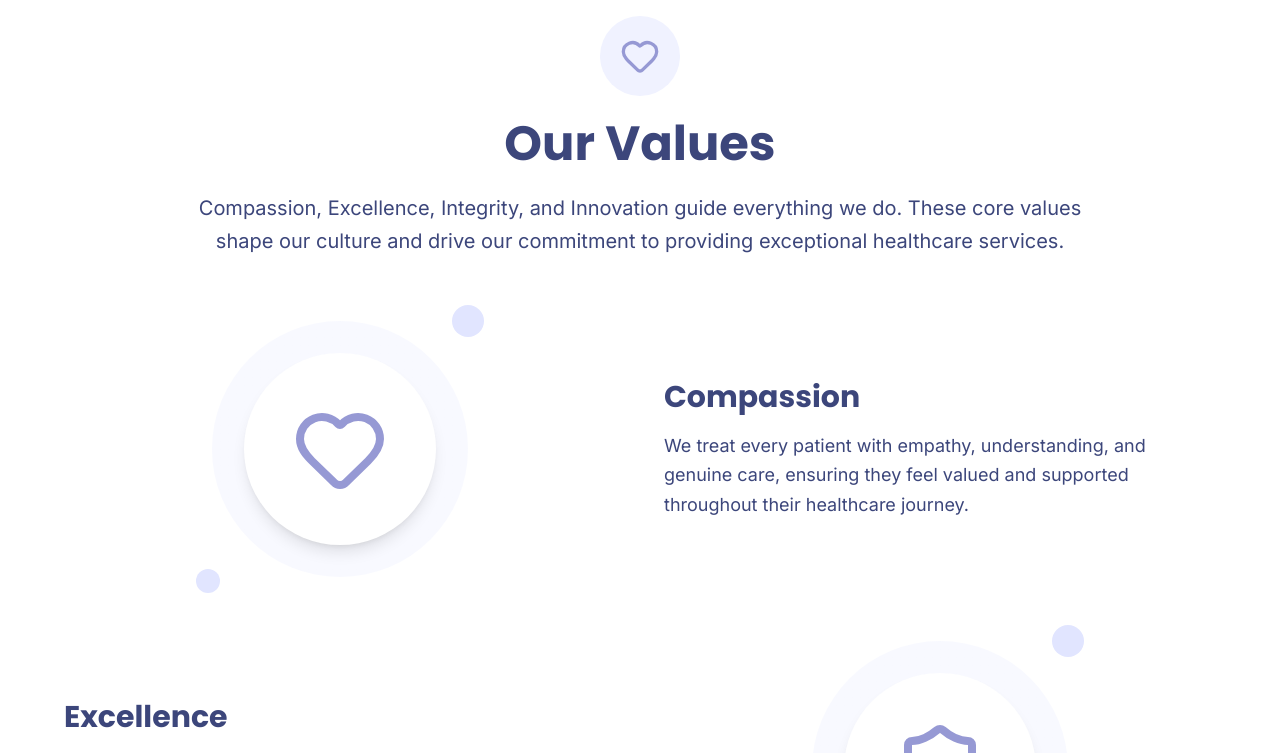
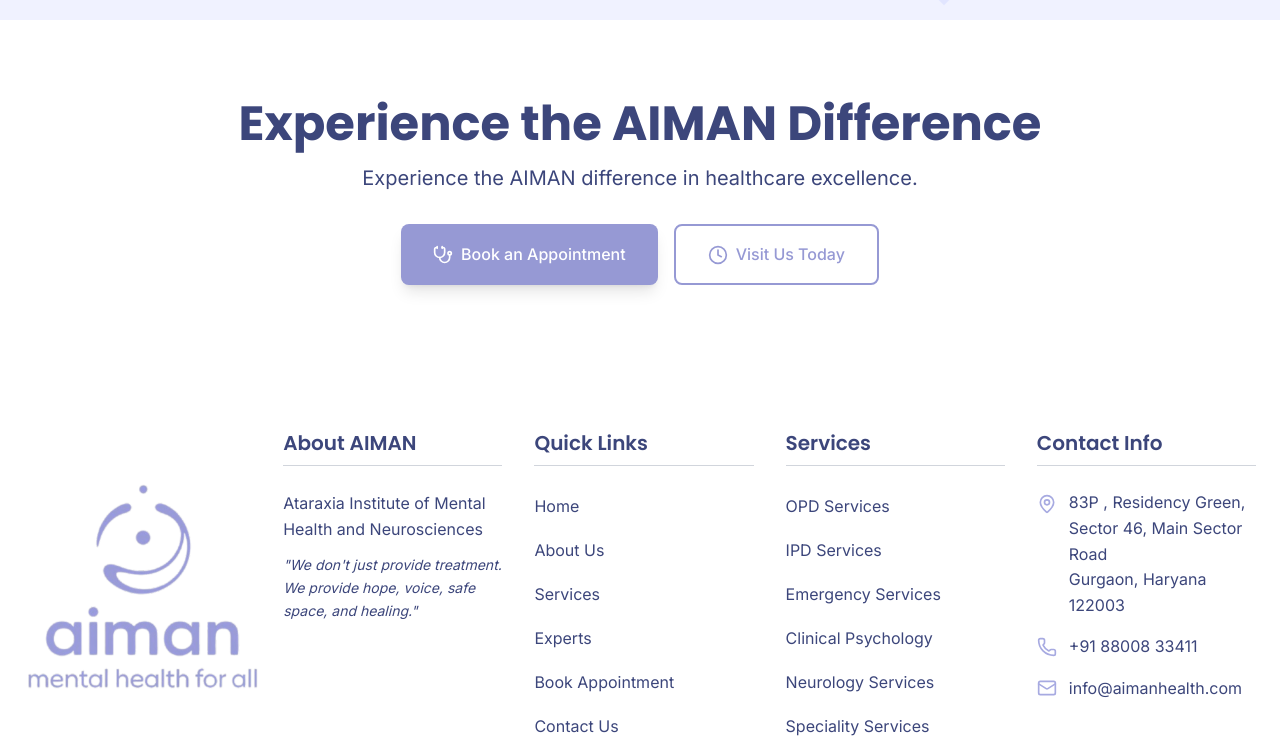
Before and after one commit to Darshil-Ag/-Ataraxia-Institute-of-Mental-health-and-Neurosciences, a React (Vite) app: page /about in a window 1280 px wide. Shown: the part 1720-2473 px from the top of the page. Built offline with nearby package versions, Linux system fonts and the light colour scheme.

Commit message:
FLIghyyytttttttttT

```diff
--- a/src/pages/About.jsx
+++ b/src/pages/About.jsx
@@ -17,9 +17,9 @@
 import transparentLogo from '../photo/transparent_logo.png'
 
 // Content from content folder
-const objective = "To provide comprehensive, high-quality healthcare services that improve the health and well-being of our community through compassionate care, advanced technology, and continuous innovation. We are committed to delivering exceptional medical services with integrity, excellence, and patient-centered care."
+const objective = "At AIMAN, we believe that mental health is just as important as physical health. we are committed to providing compassionate, confidential, and comprehensive care to individuals and families facing emotional and psychological challenges. Our team of experienced psychiatrists, psychologists, therapists, and support staff are here to support you every step of the way — with empathy, respect, and evidence-based treatment tailored to your unique needs. Whether you're seeking help for anxiety, depression, stress, addiction, or any other mental health concern, you've taken a brave step by being here. You are not alone — and recovery is possible. Welcome to a safe space. Welcome to hope. Welcome to healing."
 
-const vision = "To be the leading healthcare provider in the region, recognized for excellence in patient care, medical innovation, and community health improvement. We envision a future where every patient receives world-class healthcare services delivered with compassion, expertise, and cutting-edge technology."
+const vision = "At AIMAN, we believe that mental health is a right, not a privilege. Our mission is to make quality mental health care accessible to everyone—We are dedicated to breaking barriers of cost, stigma, and accessibility by offering compassionate, professional, and inclusive services that truly put people first. Because mental well-being should not depend on status—it should belong to all."
 
 const slogan = "Mental Health For All"
 
@@ -129,9 +129,6 @@
             </h1>
             <p className="text-xl md:text-2xl text-purple-100 max-w-4xl mx-auto mb-4">
               {slogan}
-            </p>
-            <p className="text-lg text-purple-200 max-w-4xl mx-auto">
-              At AIMAN, we don't just provide treatment. We provide hope. We provide a voice. We provide a safe space. Most importantly, we provide healing.
             </p>
           </motion.div>
         </div>
@@ -256,70 +253,6 @@
         </div>
       </section>
 
-      {/* Our Values */}
-      <section className="section-padding bg-white">
-        <div className="container-custom">
-          <motion.div
-            initial={{ opacity: 0, y: 30 }}
-            whileInView={{ opacity: 1, y: 0 }}
-            transition={{ duration: 0.8 }}
-            viewport={{ once: true }}
-            className="text-center mb-16"
-          >
-            <div className="w-20 h-20 bg-secondary-100 rounded-full flex items-center justify-center mx-auto mb-6">
-              <Heart className="w-10 h-10 text-secondary-600" />
-            </div>
-            <h2 className="text-4xl md:text-5xl font-bold text-[#3C467B] mb-6">Our Values</h2>
-            <p className="text-xl text-[#3C467B] max-w-4xl mx-auto mb-12 leading-relaxed">
-              Compassion, Excellence, Integrity, and Innovation guide everything we do.
-              These core values shape our culture and drive our commitment to providing
-              exceptional healthcare services.
-            </p>
-          </motion.div>
-
-          {/* Values with illustrations */}
-          <div className="space-y-16">
-            {values.map((value, index) => (
-              <motion.div
-                key={value.title}
-                initial={{ opacity: 0, x: index % 2 === 0 ? -50 : 50 }}
-                whileInView={{ opacity: 1, x: 0 }}
-                transition={{ duration: 0.8, delay: index * 0.1 }}
-                viewport={{ once: true }}
-                className={`flex flex-col ${index % 2 === 0 ? 'lg:flex-row' : 'lg:flex-row-reverse'} items-center gap-12`}
-              >
-                {/* Illustration Side */}
-                <div className="lg:w-1/2 flex justify-center">
-                  <div className="relative">
-                    {/* Background circle */}
-                    <div className="w-64 h-64 bg-gradient-to-br from-primary-50 to-secondary-50 rounded-full flex items-center justify-center">
-                      {/* Medical illustration placeholder */}
-                      <div className="w-48 h-48 bg-white rounded-full shadow-lg flex items-center justify-center">
-                        {React.createElement(value.icon, { className: "w-24 h-24 text-primary-600" })}
-                      </div>
-                    </div>
-                    {/* Decorative elements */}
-                    <div className="absolute -top-4 -right-4 w-8 h-8 bg-primary-200 rounded-full"></div>
-                    <div className="absolute -bottom-4 -left-4 w-6 h-6 bg-secondary-200 rounded-full"></div>
-                  </div>
-                </div>
-
-                {/* Text Side */}
-                <div className="lg:w-1/2">
-                  <div className="max-w-lg">
-                    <h3 className="text-3xl font-bold text-[#3C467B] mb-4">
-                      {value.title}
-                    </h3>
-                    <p className="text-lg text-[#3C467B] leading-relaxed">
-                      {value.description}
-                    </p>
-                  </div>
-                </div>
-              </motion.div>
-            ))}
-          </div>
-        </div>
-      </section>
 
       {/* Hospital Statistics - COMMENTED OUT */}
       {/* <section className="section-padding bg-primary-50">
@@ -486,8 +419,7 @@
               Experience the AIMAN Difference
             </h2>
             <p className="text-xl mb-8 text-[#3C467B] max-w-3xl mx-auto">
-              Join thousands of patients who have trusted us with their healthcare needs.
-              Let us be your partner in health and wellness.
+              Experience the AIMAN difference in healthcare excellence.
             </p>
             <div className="flex flex-col sm:flex-row gap-4 justify-center">
               <a
--- a/src/pages/Contact.jsx
+++ b/src/pages/Contact.jsx
@@ -58,8 +58,8 @@
       icon: Clock,
       title: 'Operating Hours',
       details: [
-        'Outpatient: Mon-Fri 8AM-8PM',
-        'Weekend: Sat-Sun 9AM-6PM'
+        'Weekday: 10 am to 7 pm',
+        'Sunday: 10 am to 4 pm'
       ],
       color: 'from-purple-500 to-indigo-500'
     }
--- a/src/pages/DoctorProfile.jsx
+++ b/src/pages/DoctorProfile.jsx
@@ -395,27 +395,6 @@
                 </p>
               </motion.div>
 
-              {/* Education */}
-              <motion.div
-                initial={{ opacity: 0, y: 30 }}
-                whileInView={{ opacity: 1, y: 0 }}
-                transition={{ duration: 0.8, delay: 0.1 }}
-                viewport={{ once: true }}
-                className="card"
-              >
-                <h2 className="text-2xl font-bold text-gray-800 mb-4 flex items-center">
-                  <GraduationCap className="w-6 h-6 mr-3 text-primary-600" />
-                  Education & Qualifications
-                </h2>
-                <ul className="space-y-2">
-                  {doctor.education.map((edu, index) => (
-                    <li key={index} className="flex items-start">
-                      <CheckCircle className="w-5 h-5 text-green-500 mr-3 mt-0.5 flex-shrink-0" />
-                      <span className="text-gray-600">{edu}</span>
-                    </li>
-                  ))}
-                </ul>
-              </motion.div>
 
               {/* Specializations */}
               {/* <motion.div
--- a/src/pages/OurServices.jsx
+++ b/src/pages/OurServices.jsx
@@ -239,7 +239,7 @@
             transition={{ duration: 0.8 }}
           >
             <h1 className="text-5xl md:text-6xl font-bold mb-6">
-              Our Mental Health Services
+              Our Services
             </h1>
             <p className="text-xl md:text-2xl text-purple-100 max-w-4xl mx-auto">
               Comprehensive mental health services across all specialties,
@@ -260,12 +260,6 @@
             viewport={{ once: true }}
             className="text-center mb-16"
           >
-            <h2 className="text-4xl md:text-5xl font-bold text-[#3C467B] mb-4">
-              All Mental Health Services
-            </h2>
-            <p className="text-xl text-[#3C467B] max-w-3xl mx-auto">
-              {services.length} mental health service{services.length !== 1 ? 's' : ''} available
-            </p>
           </motion.div>
 
           <div className="space-y-8">
--- a/src/pages/ServiceDetail.jsx
+++ b/src/pages/ServiceDetail.jsx
@@ -411,13 +411,6 @@
 
         <div className="relative z-10 container-custom">
           <div className="flex flex-col lg:flex-row items-center gap-8">
-            {/* Service Icon */}
-            <div className="w-32 h-32 lg:w-48 lg:h-48 rounded-full overflow-hidden border-4 border-white shadow-2xl bg-white flex items-center justify-center">
-              <div className={`w-full h-full bg-gradient-to-r ${service.color} rounded-full flex items-center justify-center`}>
-                {React.createElement(service.icon, { className: "w-16 h-16 lg:w-24 lg:h-24 text-white" })}
-              </div>
-            </div>
-
             {/* Service Info */}
             <div className="text-center lg:text-left flex-1">
               <motion.div
```
